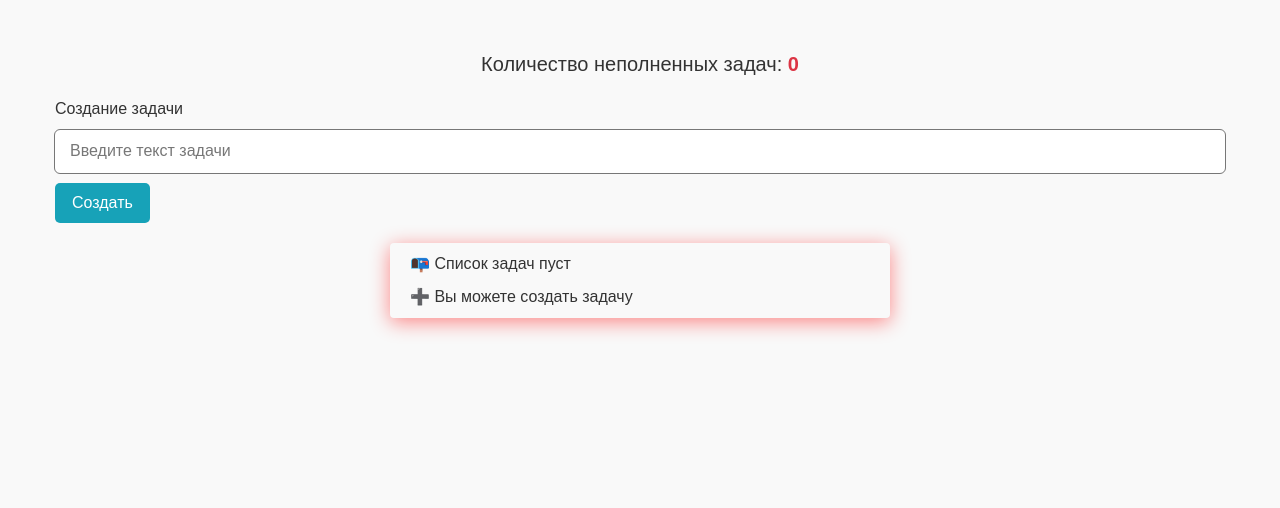
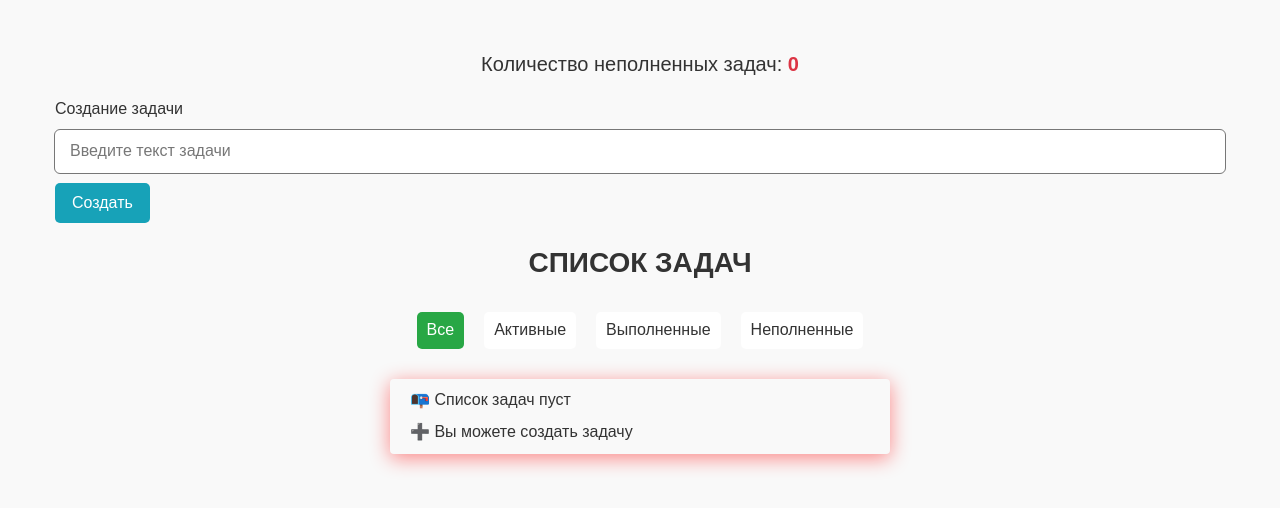
Before and after one commit to serj2626/test_app, a Vue app: page / in a window 1280 px wide. Shown: the top 508 px of the page. Built offline with nearby package versions, Linux system fonts and the light colour scheme; the HTML template or start-up script is replaced by a standard one.

Commit message:
feat: added data in filters component

```diff
--- a/src/components/task/TaskFilters.vue
+++ b/src/components/task/TaskFilters.vue
@@ -1,3 +1,60 @@
-<script setup lang="ts"></script>
-<template></template>
-<style scoped lang="scss"></style>
+<script setup lang="ts">
+import { useTaskStore, type TTaskFilter } from '@/stores/task'
+import BaseButton from '../ui/BaseButton.vue'
+const taskStore = useTaskStore()
+
+interface ITaskFilter {
+  id: number
+  label: TTaskFilter
+  title: string
+}
+
+const filters: ITaskFilter[] = [
+  {
+    id: 1,
+    label: 'all',
+    title: 'Все',
+  },
+  {
+    id: 2,
+    label: 'active',
+    title: 'Активные',
+  },
+  {
+    id: 3,
+    label: 'completed',
+    title: 'Выполненные',
+  },
+  {
+    id: 4,
+    label: 'unfulfilled',
+    title: 'Неполненные',
+  },
+]
+</script>
+<template>
+  <div class="task-filters">
+    <ul>
+      <li v-for="filter in filters" :key="filter.id" class="task-filters__item">
+        <BaseButton
+          :label="filter.title"
+          size="xs"
+          :color="taskStore.currentFilter === filter.label ? 'success' : 'white'"
+          @click="taskStore.setFilter(filter.label)"
+        />
+      </li>
+    </ul>
+  </div>
+</template>
+<style scoped lang="scss">
+.task-filters {
+  margin-block: 30px;
+  ul {
+    display: flex;
+    gap: 20px;
+    flex-wrap: wrap;
+    align-items: center;
+    justify-content: center;
+  }
+}
+</style>
--- a/src/components/task/TaskList.vue
+++ b/src/components/task/TaskList.vue
@@ -8,6 +8,7 @@ import { validateText } from '@/utils/validations'
 import DeleteIcon from '@/assets/icons/DeleteIcon.vue'
 import DoneIcon from '@/assets/icons/DoneIcon.vue'
 import EmptyComponent from '../EmptyComponent.vue'
+import TaskFilters from './TaskFilters.vue'
 
 const store = useTaskStore()
 
@@ -46,10 +47,9 @@ const resetData = () => {
 </script>
 <template>
   <div class="task-list">
+    <p class="task-list__title">Список задач</p>
+    <TaskFilters />
     <table v-if="store.totalCount">
-      <caption>
-        Список задач
-      </caption>
       <thead>
         <tr>
           <th>№</th>
@@ -129,11 +129,12 @@ const resetData = () => {
   </div>
 </template>
 <style scoped lang="scss">
-caption {
+.task-list__title {
   font-size: 28px;
   font-weight: 600;
   text-transform: uppercase;
-  margin-bottom: 10px;
+  margin-bottom: 20px;
+  text-align: center;
 }
 table {
   width: 100%;
--- a/src/components/ui/BaseButton.vue
+++ b/src/components/ui/BaseButton.vue
@@ -1,7 +1,7 @@
 <script lang="ts" setup>
 interface IBaseButton {
   size?: 'xss' | 'xs' | 'sm' | 'md' | 'lg'
-  color?: 'grey' | 'blue' | 'red' | 'success'
+  color?: 'grey' | 'blue' | 'red' | 'success' | 'white'
   label?: string
   disabled?: boolean
   radius?: string
@@ -64,6 +64,16 @@ const {
     color: $white;
   }
 
+  &_white {
+    background-color: $white;
+    color: $txt;
+    transition: all 0.3s ease-in-out;
+
+    &:hover {
+      box-shadow: 0 4px 2px rgba(0, 0, 0, 0.23);
+    }
+  }
+
   &_grey {
     background-color: $text-secondary;
     font-weight: 600;
--- a/src/stores/task.ts
+++ b/src/stores/task.ts
@@ -9,10 +9,10 @@ export interface ITask {
   createdAt: string
 }
 
-type TTaskFilter = 'active' | 'completed' | 'all'
+export type TTaskFilter = 'active' | 'completed' | 'all' | 'unfulfilled'
 
 export const useTaskStore = defineStore('task-store', () => {
-  const filter = ref<TTaskFilter>('all')
+  const currentFilter = ref<TTaskFilter>('all')
   const tasks = ref<ITask[]>(loadTasks())
 
   function loadTasks() {
@@ -59,7 +59,7 @@ export const useTaskStore = defineStore('task-store', () => {
   }
 
   function setFilter(newFilter: TTaskFilter) {
-    filter.value = newFilter
+    currentFilter.value = newFilter
   }
 
   const totalCount = computed(() => tasks.value.length)
@@ -76,7 +76,7 @@ export const useTaskStore = defineStore('task-store', () => {
 
   return {
     tasks,
-    filter,
+    currentFilter,
     totalCount,
     totalUnfulfilledTasks,
 
```
